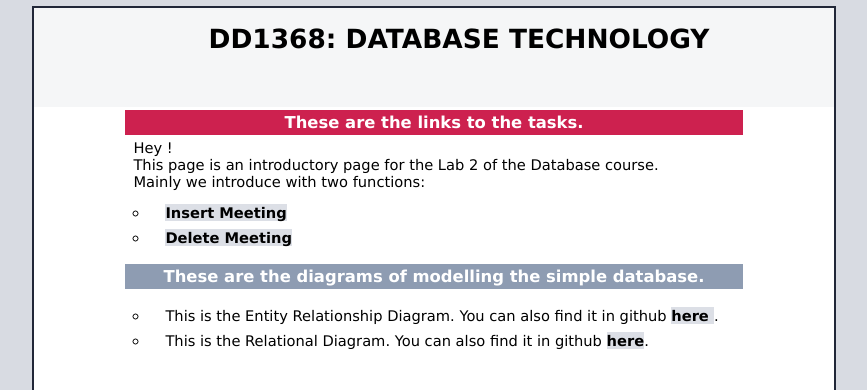
After one commit to alisemi/DD1368_DatabaseTechnology, a PHP site: page /index.php in a window 1280 px wide. The commit adds this page. Shown: the top 390 px of the page, without its empty margins (206-1073 px from the left). Run offline with PHP 8.4, Linux system fonts and the light colour scheme.

Commit message:
Improving GUI.

```diff
--- /dev/null
+++ b/php/index.php
@@ -0,0 +1,246 @@
+
+<html xmlns="http://www.w3.org/1999/xhtml">
+    <meta charset="UTF-8">
+    <meta name="description" content=" DD1368, Spring2018, KTH, Stockholm">
+    <meta name="keywords"    content="HTML,CSS,PHP">
+    <meta name="author"      content="Doren Calliku, Ali Semi Yenimol">
+    <meta name="viewport"    content="width=device-width, initial-scale=1.0">
+    <title>DD1368 : DATABASE TECHNOLOGY </title>
+    <style type="text/css" media="screen">
+  * {
+    margin: 0px 0px 0px 0px;
+    padding: 0px 0px 0px 0px;
+  }
+
+  body, html {
+    padding: 3px 3px 3px 3px;
+
+    background-color: #D8DBE2;
+
+    font-family: Verdana, sans-serif;
+    font-size: 11pt;
+    text-align: center;
+  }
+
+  div.main_page {
+    position: relative;
+    display: table;
+
+    width: 800px;
+
+    margin-bottom: 3px;
+    margin-left: auto;
+    margin-right: auto;
+    padding: 0px 0px 0px 0px;
+
+    border-width: 2px;
+    border-color: #212738;
+    border-style: solid;
+
+    background-color: #FFFFFF;
+
+    text-align: center;
+  }
+
+  div.page_header {
+    height: 99px;
+    width: 100%;
+
+    background-color: #F5F6F7;
+  }
+
+  div.page_header span {
+    margin: 15px 0px 0px 50px;
+
+    font-size: 180%;
+    font-weight: bold;
+  }
+
+  div.page_header img {
+    margin: 3px 0px 0px 40px;
+
+    border: 0px 0px 0px;
+  }
+
+  div.table_of_contents {
+    clear: left;
+
+    min-width: 200px;
+
+    margin: 3px 3px 3px 3px;
+
+    background-color: #FFFFFF;
+
+    text-align: left;
+  }
+
+  div.table_of_contents_item {
+    clear: left;
+
+    width: 100%;
+
+    margin: 4px 0px 0px 0px;
+
+    background-color: #FFFFFF;
+
+    color: #000000;
+    text-align: left;
+  }
+
+  div.table_of_contents_item a {
+    margin: 6px 0px 0px 6px;
+  }
+
+  div.content_section {
+    margin: 3px 3px 3px 3px;
+
+    background-color: #FFFFFF;
+
+    text-align: left;
+  }
+
+  div.content_section_text {
+    padding: 4px 8px 4px 8px;
+
+    color: #000000;
+    font-size: 100%;
+  }
+
+  div.content_section_text pre {
+    margin: 8px 0px 8px 0px;
+    padding: 8px 8px 8px 8px;
+
+    border-width: 1px;
+    border-style: dotted;
+    border-color: #000000;
+
+    background-color: #F5F6F7;
+
+    font-style: italic;
+  }
+
+  div.content_section_text p {
+    margin-bottom: 6px;
+  }
+
+  div.content_section_text ul, div.content_section_text li {
+    padding: 4px 8px 4px 16px;
+  }
+
+  div.section_header {
+    padding: 3px 6px 3px 6px;
+
+    background-color: #8E9CB2;
+
+    color: #FFFFFF;
+    font-weight: bold;
+    font-size: 112%;
+    text-align: center;
+  }
+
+  div.section_header_red {
+    background-color: #CD214F;
+  }
+
+  div.section_header_grey {
+    background-color: #9F9386;
+  }
+
+  .floating_element {
+    display: inline-block;
+    position: relative;
+    float: center;
+  }
+
+  div.table_of_contents_item a,
+  div.content_section_text a {
+    text-decoration: none;
+    font-weight: bold;
+  }
+
+  div.table_of_contents_item a:link,
+  div.table_of_contents_item a:visited,
+  div.table_of_contents_item a:active {
+    color: #000000;
+  }
+
+  div.table_of_contents_item a:hover {
+    background-color: #000000;
+
+    color: #FFFFFF;
+  }
+
+  div.content_section_text a:link,
+  div.content_section_text a:visited,
+   div.content_section_text a:active {
+    background-color: #DCDFE6;
+
+    color: #000000;
+  }
+
+  div.content_section_text a:hover {
+    background-color: #000000;
+
+    color: #DCDFE6;
+  }
+
+
+  div.validator {
+  }
+img {
+    width:100%;
+}
+    </style>
+
+  </head>
+  <body>
+    <div class="main_page">
+      <div class="page_header floating_element">
+        <span class="floating_element"> DD1368: DATABASE TECHNOLOGY </span>
+      </div>
+
+      <div class="content_section floating_element">
+        <div class="section_header section_header_red">
+          <div id="about"></div>
+            These are the links to the tasks.
+          </div>
+        <div class="content_section_text">
+          <p>
+                Hey ! </br>
+		This page is an introductory page for the Lab 2 of the Database course.</br>
+		Mainly we introduce with two functions: </br>
+		<ul style="list-style-type:circle">
+  		<li> <a href="connection1.php">Insert Meeting</a></li>
+  		<li> <a href="deletion1.php">Delete Meeting</a></li>
+		</ul>
+          </p>
+        </div>
+
+        <div class="section_header">
+          <div id="changes">
+	  </div>
+                These are the diagrams of modelling the simple database.
+        </div>
+
+        <div class="content_section_text">
+          <p>
+
+		<ul style="list-style-type:circle">
+  		<li> This is the Entity Relationship Diagram. You can also find it in github <a href=//github.com/DorenCalliku/DD1368_DatabaseTechnology/blob/master/diagram/er.png> here </a>. </li>
+  		<li> This is the Relational Diagram. You can also find it in github <a href=//github.com/DorenCalliku/DD1368_DatabaseTechnology/blob/master/diagram/lab2-relational.png>here</a>. </li>
+		</ul>
+		</br> </br> <hr>
+                 <img src="er.jpg"     alt="Entity Relationship Diagram" >
+		</br> </br> <hr>
+		 <img src="lab2-relational.jpg" alt="Relational Diagram" >
+          </p>
+        </div>
+
+
+
+
+      </div>
+    </div>
+
+  </body>
+</html>
```
Also changed, not shown: php/connection1.php (+118 -26 lines), php/welcome.php (+97 -8 lines).
